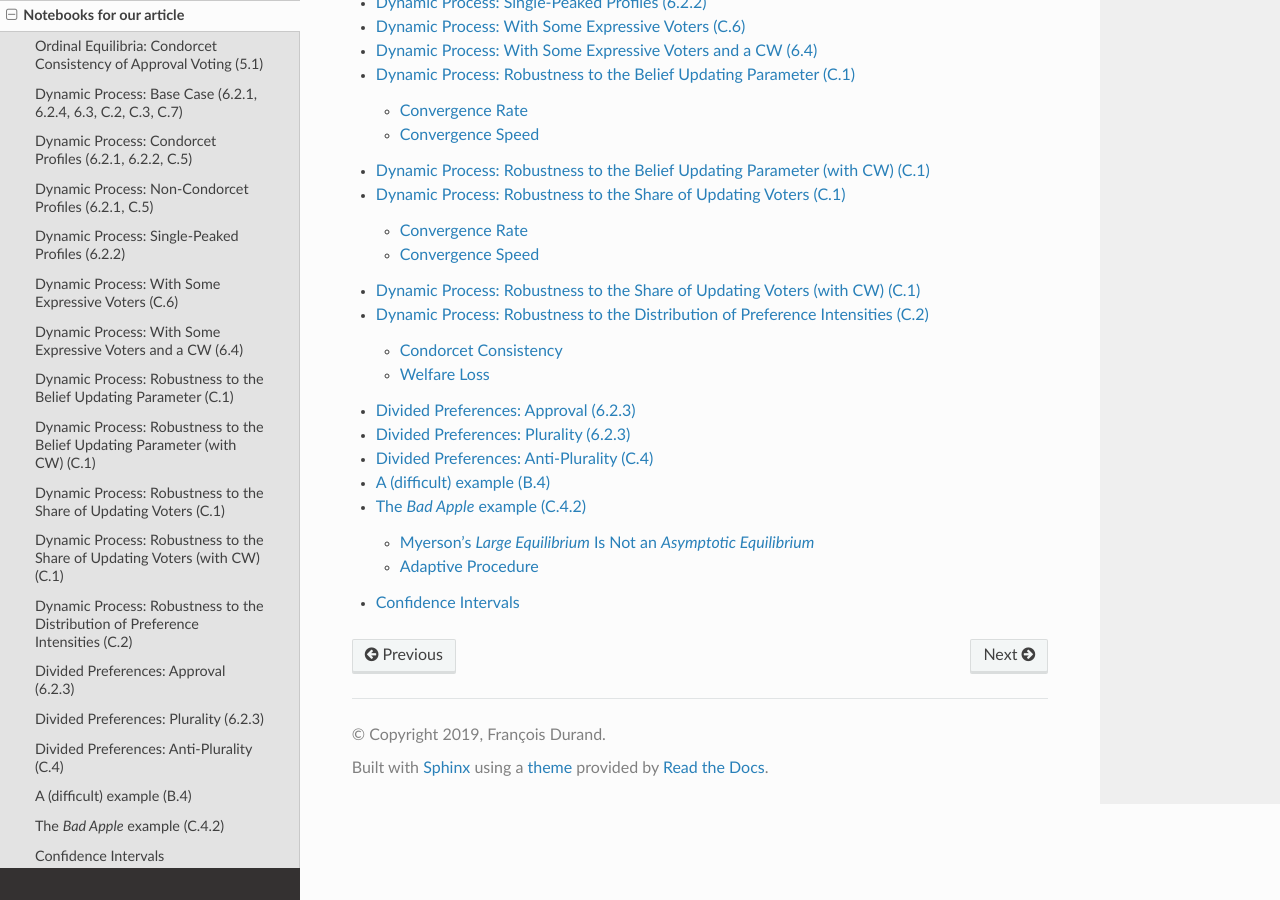
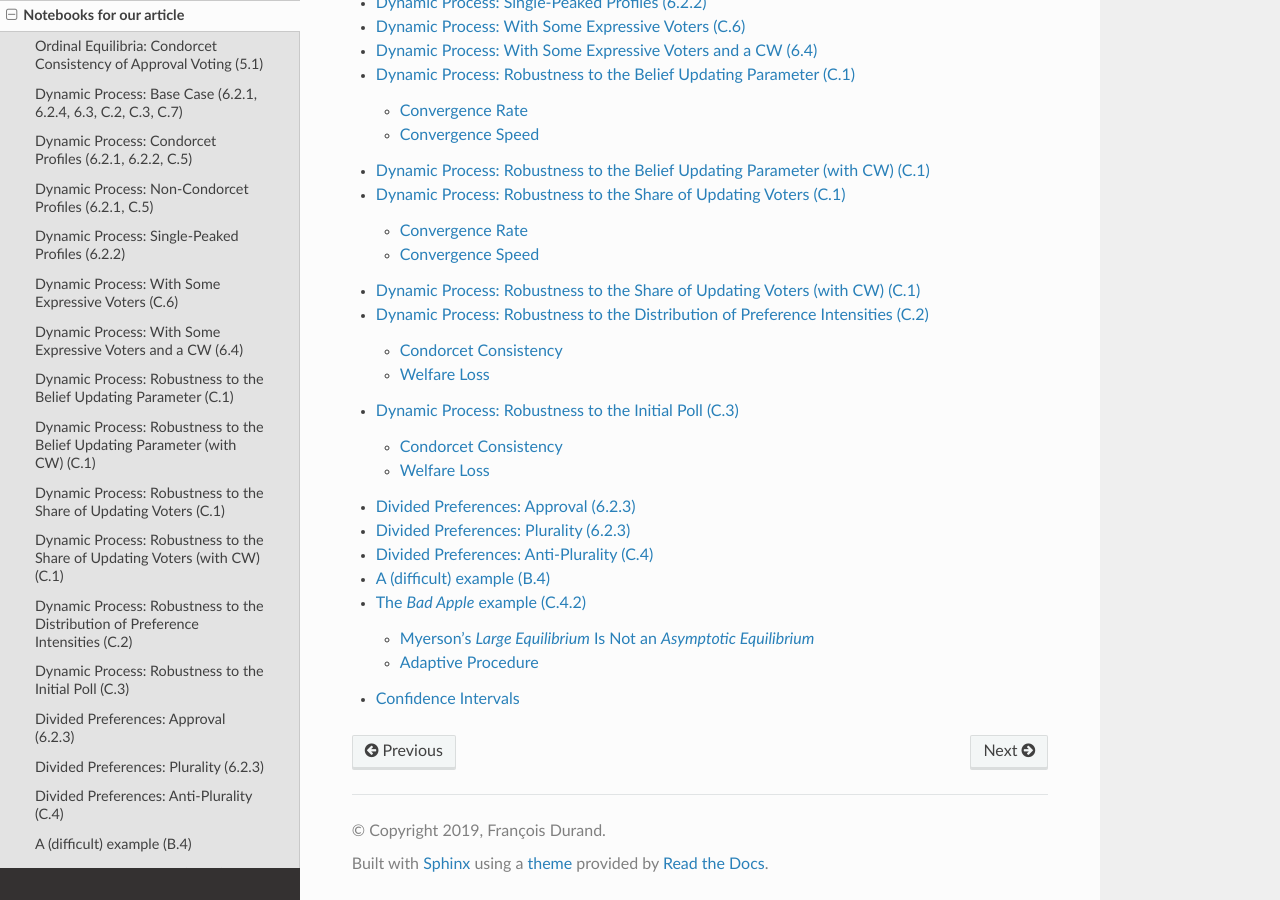
Before and after one commit to francois-durand/poisson_approval, a Sphinx documentation site: the page built from docs/notebooks_article/index.rst, in a window 1280 px wide and 900 px high, scrolled down 865 px. Built offline with Sphinx 7.4.7 and the Read the Docs theme 2.0.0, drawn with Linux system fonts in a browser that asks for light colours; pages that are not in the unit, such as notebooks, are missing from menus.

Commit message:
Add notebook "Robustness to the inital poll"

```diff
--- a/docs/notebooks_article/index.rst
+++ b/docs/notebooks_article/index.rst
@@ -20,6 +20,7 @@ Antonin Macé and Matías Núñez). The references inside parentheses correspond
    Dynamic Process 08.a Robustness to the Share of Updating Voters (C.1)
    Dynamic Process 08.b Robustness to the Share of Updating Voters (with CW) (C.1)
    Dynamic Process 09 Robustness to the Distribution of Preference Intensities (C.2)
+   Dynamic Process 10 Robustness to the Initial Poll (C.3)
    Divided Preferences AV (6.2.3)
    Divided Preferences PL (6.2.3)
    Divided Preferences APL (C.4)
```
Also changed, not shown: docs/notebooks_article/Dynamic Process 10 Robustness to the Initial Poll (C.3).ipynb (added).
